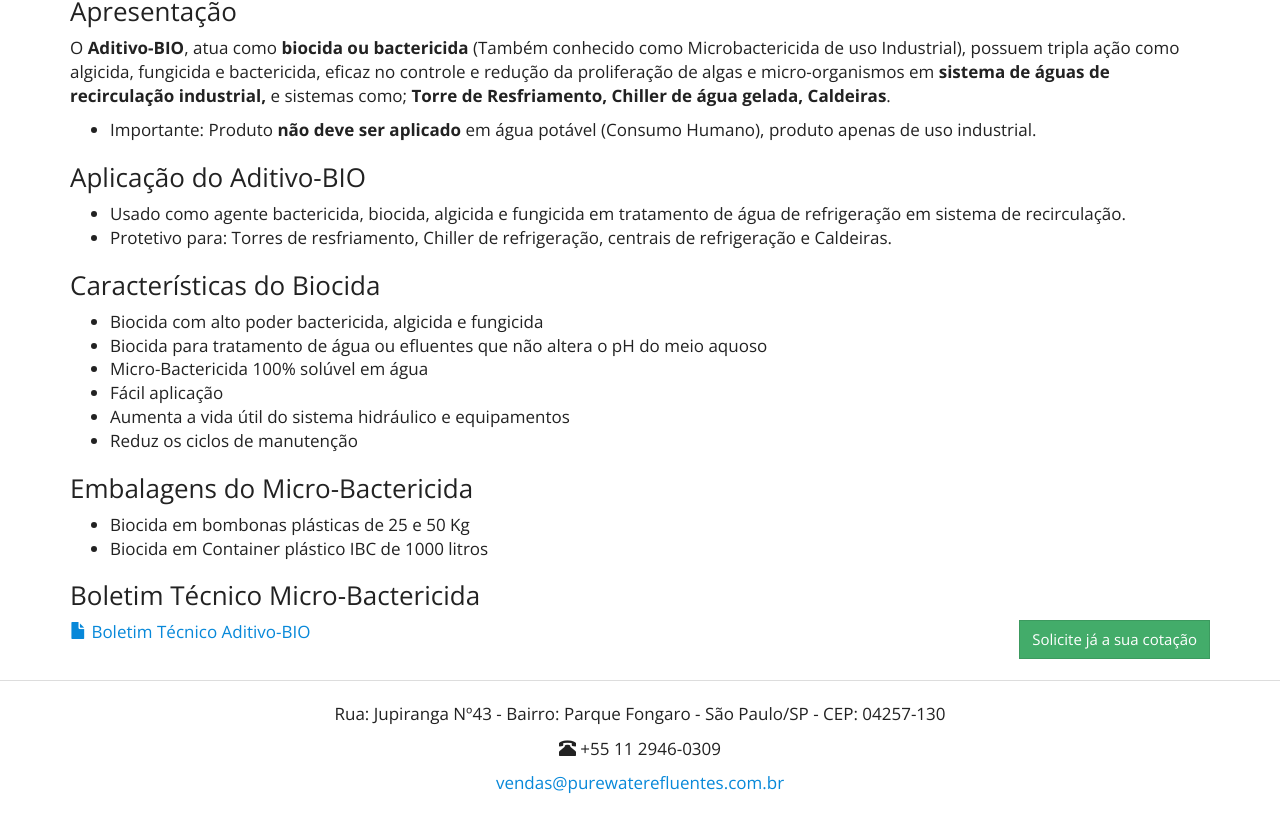
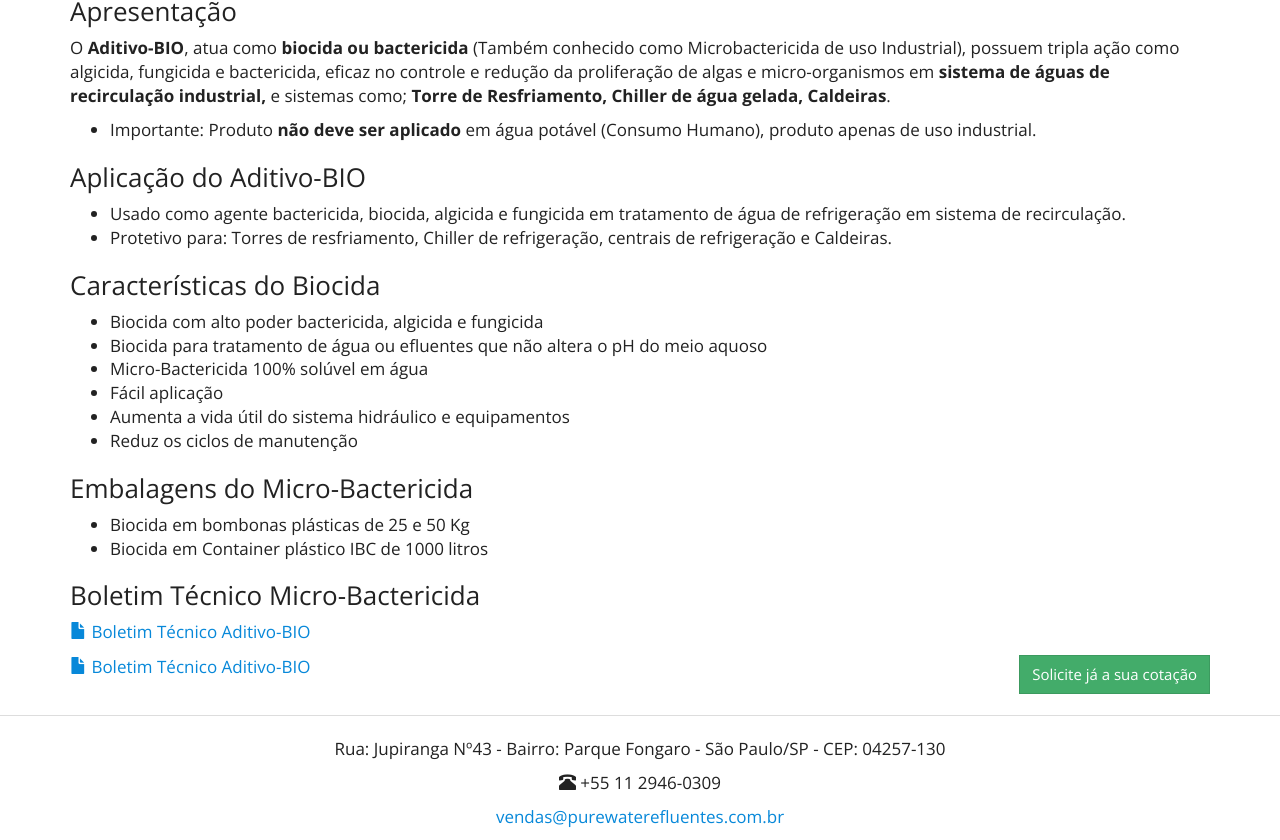
Before and after one commit to purewaterefluentes/purewaterefluentes.github.io, a Jekyll site: the page built from produtos/biocida.md, in a window 1280 px wide and 900 px high, scrolled down 642 px, cut to the strip 60-900 px from the top of the window. Built offline with Jekyll 4.4.1, drawn with Linux system fonts in a browser that asks for light colours; nearby versions of some CDN libraries; library files that are not in the unit come from our copies; before the commit the page ends 1507 px from its top, so only the background shows below that.

Commit message:
Update biocida.md

```diff
--- a/produtos/biocida.md
+++ b/produtos/biocida.md
@@ -36,3 +36,7 @@
 {% include purewater/link-boletim.html
    label="Boletim Técnico Aditivo-BIO"
    arquivo="BOLETIM TÉCNICO - AQUA-290 - REVISADO.pdf" %}
+
+{% include purewater/link-boletim.html
+   label="Boletim Técnico Aditivo-BIO"
+   arquivo="BOLETIM TÉCNICO - AQUA-290 - REVISADO.pdf" %}
```
